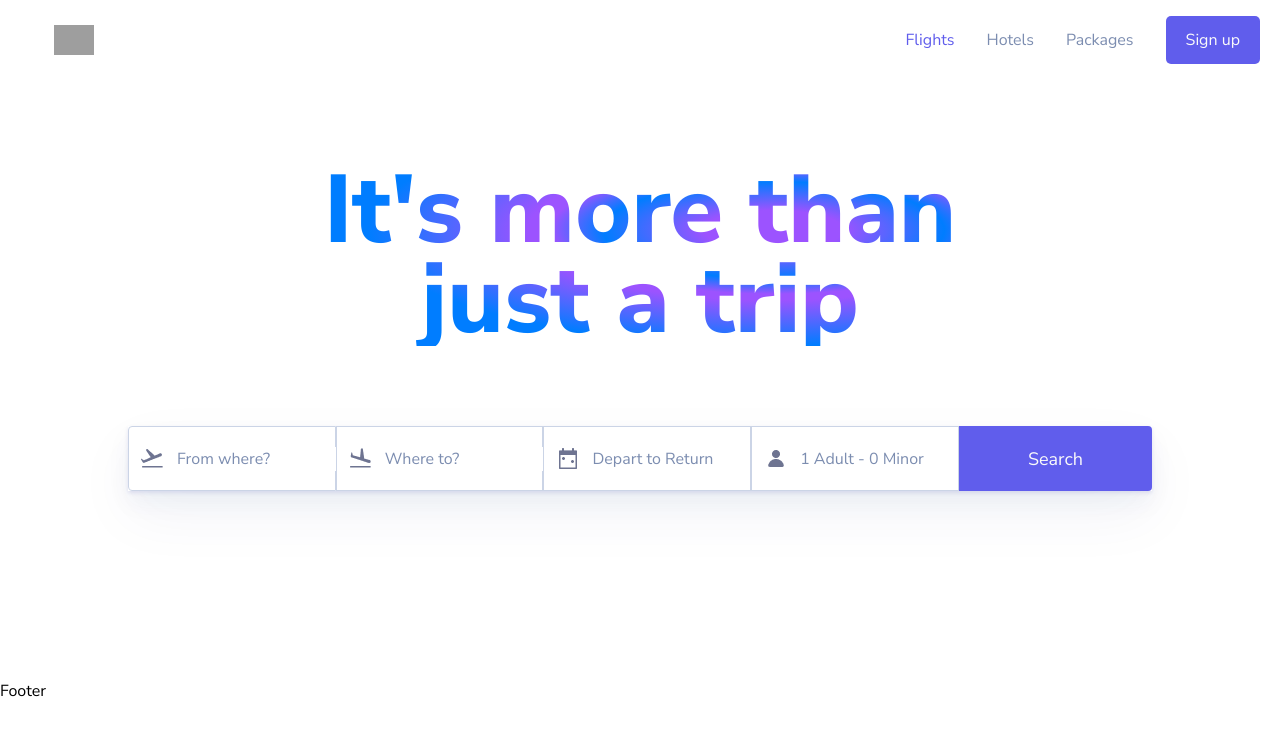
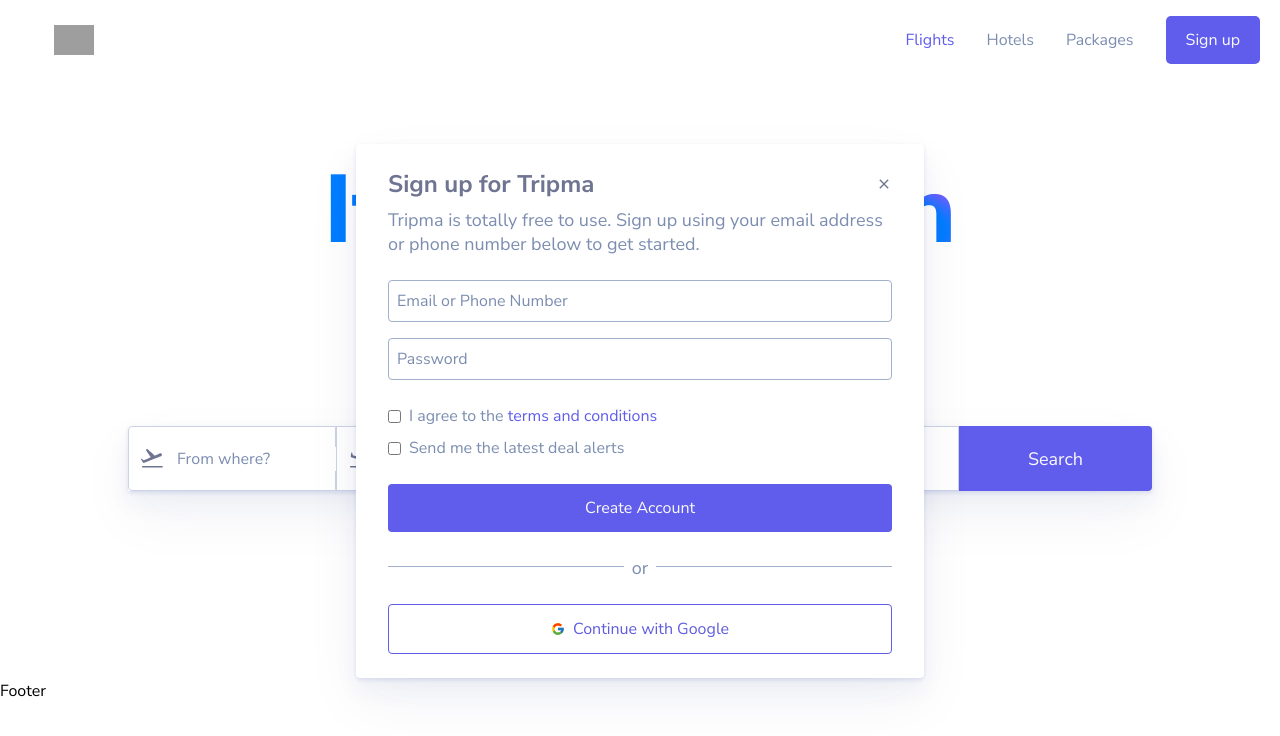
Before and after one commit to PrtHub/Tripma, a React (Vite) app: page / in a window 1280 px wide. Both pictures are taken after a click on the button "Sign up". Shown: the top 736 px of the page. Built offline with nearby package versions, Linux system fonts and the light colour scheme; grey boxes are pictures that could not be loaded.

Commit message:
Add Signin Card

```diff
--- a/src/components/Navbar.jsx
+++ b/src/components/Navbar.jsx
@@ -3,10 +3,12 @@ import { tripma } from "../assets/logo";
 import { MdOutlineClose } from 'react-icons/md'
 import { HiOutlineMenu } from 'react-icons/hi'
 import { useState } from "react";
+import Signin from "./Signin";
 
 const Navbar = () => {
   const location = useLocation();
   const[toggle, setToggle] = useState(false);
+  const [signin, setSignin] = useState(false);
 
   const loactionPath = (route) => {
     if(route === location.pathname) {
@@ -49,13 +51,23 @@ const Navbar = () => {
               <li>Packages</li>
             </Link>
           </ul>
-          <button className="bg-[#605DEC] py-2 px-4 md:py-3 md:px-5 rounded-[5px] outline-none border-none text-base text-[#FAFAFA]">Sign up</button>
+          <div className="">
+          <button className="bg-[#605DEC] py-2 px-4 md:py-3 md:px-5 rounded-[5px] outline-none border-none text-base text-[#FAFAFA]" onClick={() => setSignin(!signin)}>Sign up</button>
+         { signin && (
+          <Signin signin={signin} setSignin={setSignin}/>
+          )}
+          </div>
         </div>
 
        {/* Mobile View */}
 
        <div className="md:hidden flex items-center space-x-2">
-       <button className="bg-[#605DEC] py-2 px-4 rounded-[5px] outline-none border-none text-base text-[#FAFAFA]">Sign up</button>
+        <div className="">
+       <button className="bg-[#605DEC] py-2 px-4 rounded-[5px] outline-none border-none text-base text-[#FAFAFA]" onClick={() => setSignin(!signin)}>Sign up</button>
+       { signin && (
+          <Signin signin={signin} setSignin={setSignin}/>
+          )}
+        </div>
        <div className="relative">
        {toggle ? (
           <MdOutlineClose src={close} alt="close" className="w-9 h-9 text-[#6E7491] cursor-pointer" onClick={() => setToggle(false)}/>
@@ -63,7 +75,7 @@ const Navbar = () => {
             <HiOutlineMenu className="w-9 h-9 text-[#6E7491] cursor-pointer" onClick={() => setToggle(true)}/>
           )}
         { toggle && (
-            <ul className="absolute w-32 h-fit bg-[#FFFFFF] shadow-xl top-14 right-1 text-[#7C8DB0] flex flex-col gap-2 items-end p-4 scaleUp">
+            <ul className="absolute w-32 z-10 h-fit bg-[#FFFFFF] shadow-xl top-14 right-1 text-[#7C8DB0] flex flex-col gap-2 items-end p-4 scaleUp">
                 <Link
               to="/"
               className={`text-base  hover:text-[#605DEC] transition-all duration-200 ${loactionPath("/") && "text-[#605DEC]"}`}
--- /dev/null
+++ b/src/components/Signin.jsx
@@ -0,0 +1,89 @@
+import { FcGoogle } from "react-icons/fc";
+import { MdOutlineClose } from "react-icons/md";
+
+// eslint-disable-next-line react/prop-types
+const Signin = ({signin, setSignin}) => {
+
+  return (
+    <div className="absolute top-36 right-0 left-0 m-auto z-20 bg-[#FFFFFF] shadowCard w-[310px] sm:w-[468px] md:w-[568px] rounded px-8 py-6 flex flex-col  gap-6">
+      <header className="flex flex-col justify-start">
+        <div className="flex items-center justify-between">
+          <h1 className="text-[#6E7491] text-[20px] sm:text-[24px] leading-5 sm:leading-8 font-bold ">
+            Sign up for Tripma
+          </h1>
+          <MdOutlineClose
+            className="text-[#6E7491] cursor-pointer"
+            onClick={() => setSignin(!signin)}
+          />
+        </div>
+        <p className=" text-sm sm:text-[18px] leading-4 sm:leading-6 text-[#7C8DB0] mt-2">
+          Tripma is totally free to use. Sign up using your email address or
+          phone number below to get started.
+        </p>
+      </header>
+      <form className="flex flex-col gap-4">
+        <input
+          type="email"
+          placeholder="Email or Phone Number"
+          className="outline-none border-[1px] border-[#A1B0CC] p-2 placeholder:text-[#7C8DB0] text-[#7C8DB0] rounded"
+        />
+        <input
+          type="password"
+          placeholder="Password"
+          className="outline-none border-[1px] border-[#A1B0CC] p-2 placeholder:text-[#7C8DB0] text-[#7C8DB0] rounded"
+        />
+      </form>
+      <div className="flex flex-col gap-2">
+        <form className="flex items-center gap-2 ">
+          <input
+            type="checkbox"
+            name="checkbox"
+            id="checkbox"
+            className="text-[#7C8DB0] outline-none "
+          />
+          <label htmlFor="checkbox" className="text-[#7C8DB0] text-sm sm:text-base">
+            I agree to the{" "}
+            <span className="text-[#605DEC]">terms and conditions</span>
+          </label>
+        </form>
+        <form className="flex items-center gap-2 ">
+          <input
+            type="checkbox"
+            name="checkbox"
+            id="checkbox"
+            className="text-[#7C8DB0] outline-none "
+          />
+          <label htmlFor="checkbox" className="text-[#7C8DB0] text-sm sm:text-base">
+            Send me the latest deal alerts
+          </label>
+        </form>
+      </div>
+      <div className="w-full flex items-center justify-center">
+        <button
+          className="w-full bg-[#605DEC] text-[#FAFAFA] rounded py-3 outline-none border-none"
+          onClick={() => setSignin(false)}
+        >
+          Create Account
+        </button>
+      </div>
+      <div className="flex items-center justify-center gap-2">
+        <div className="w-full text-[#A1B0CC] border-t-[1px] border-t-[#A1B0CC] h-1 " />
+        <p className="text-[#7C8DB0] text-[18px] leading-6">or</p>
+        <div className="w-full text-[#A1B0CC] border-t-[1px] border-t-[#A1B0CC] h-1" />
+      </div>
+      <div className="w-full flex items-center justify-center">
+        <button
+          className="w-full flex gap-2 items-center justify-center border-[1px] border-[#605DEC] rounded p-3"
+          onClick={() => setSignin(false)}
+        >
+          <FcGoogle className="w-[14px] h-[14px]" />
+          <p className="text-[#605CDE] text-[16px] leading-6">
+            Continue with Google
+          </p>
+        </button>
+      </div>
+    </div>
+  );
+};
+
+export default Signin;
--- a/src/components/index.js
+++ b/src/components/index.js
@@ -1,10 +1,12 @@
 import Navbar from "./Navbar";
 import Footer from "./Footer";
 import Hero from "./Hero";
+import Signin from "./Signin";
 
 
 export {
     Navbar,
     Footer,
-    Hero
+    Hero,
+    Signin
 }
```
